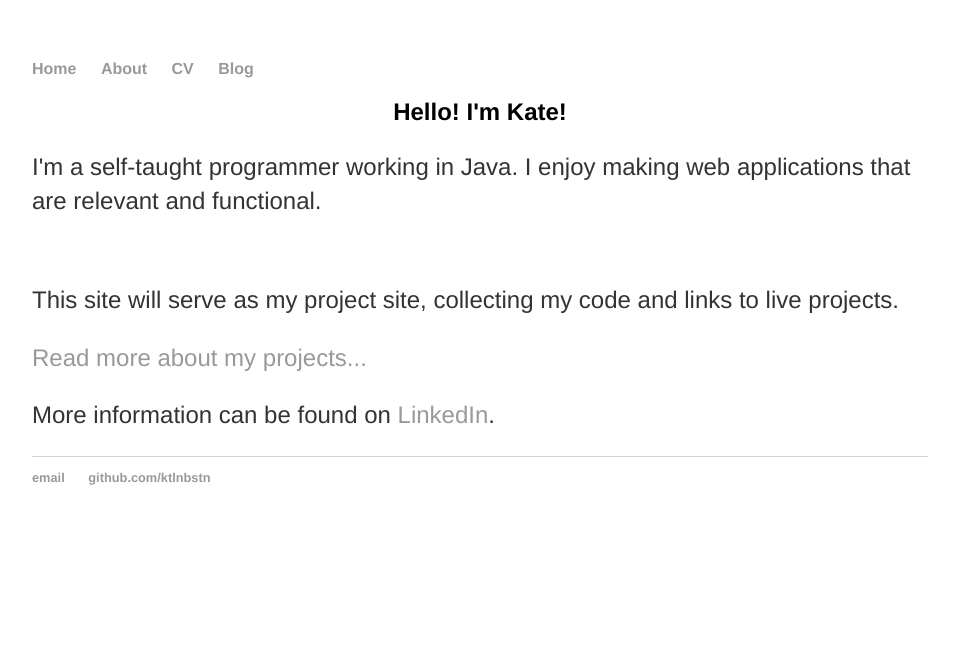
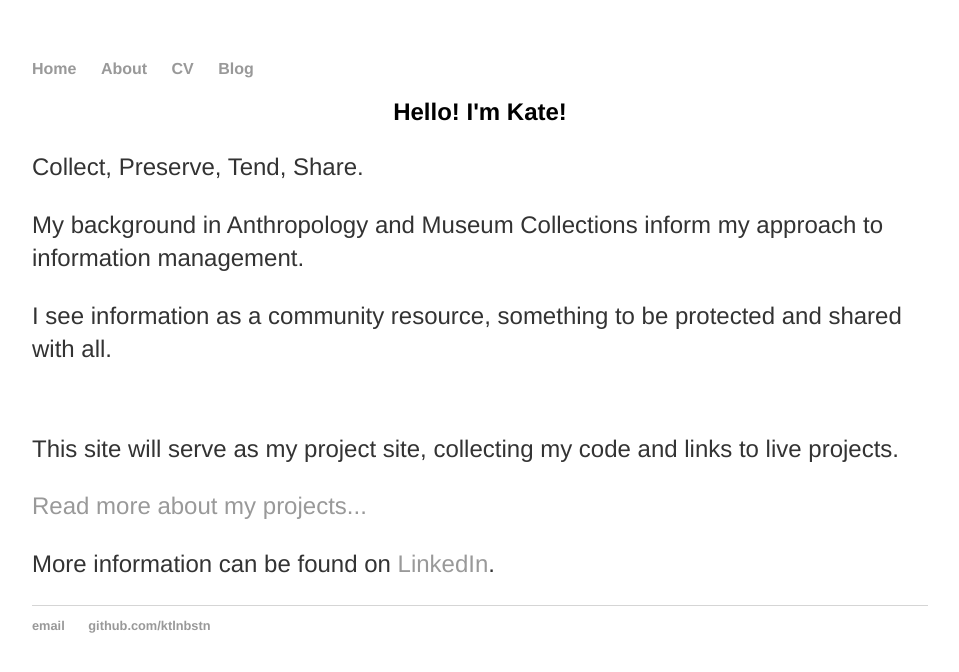
Before and after one commit to ktlnbstn/ktlnbstn.github.io, a Jekyll site: the page built from index.html, in a window 1280 px wide. Shown: the top 672 px of the page, without its empty margins (160-1119 px from the left). Built offline with Jekyll 4.4.1, drawn with Linux system fonts in a browser that asks for light colours.

Commit message:
Oct2018Update

```diff
--- a/index.html
+++ b/index.html
@@ -4,8 +4,10 @@ title: Kate Boston, Software Engineer
 ---
 <div class="blurb">
 	<center><h2>Hello! I'm Kate!</h2></center>
-	<p>I'm a self-taught programmer working in Java. I enjoy making web applications that are relevant and
-		functional.</p></br>
+
+	<p>Collect, Preserve, Tend, Share.</p>
+	<p>My background in Anthropology and Museum Collections inform my approach to information management. </p>
+	<p>I see information as a community resource, something to be protected and shared with all. </p></br>
 
 	<p>This site will serve as my project site, collecting my code and links to live projects.</p>
 	<p><a href="/cv">Read more about my projects...</a></p>
```
